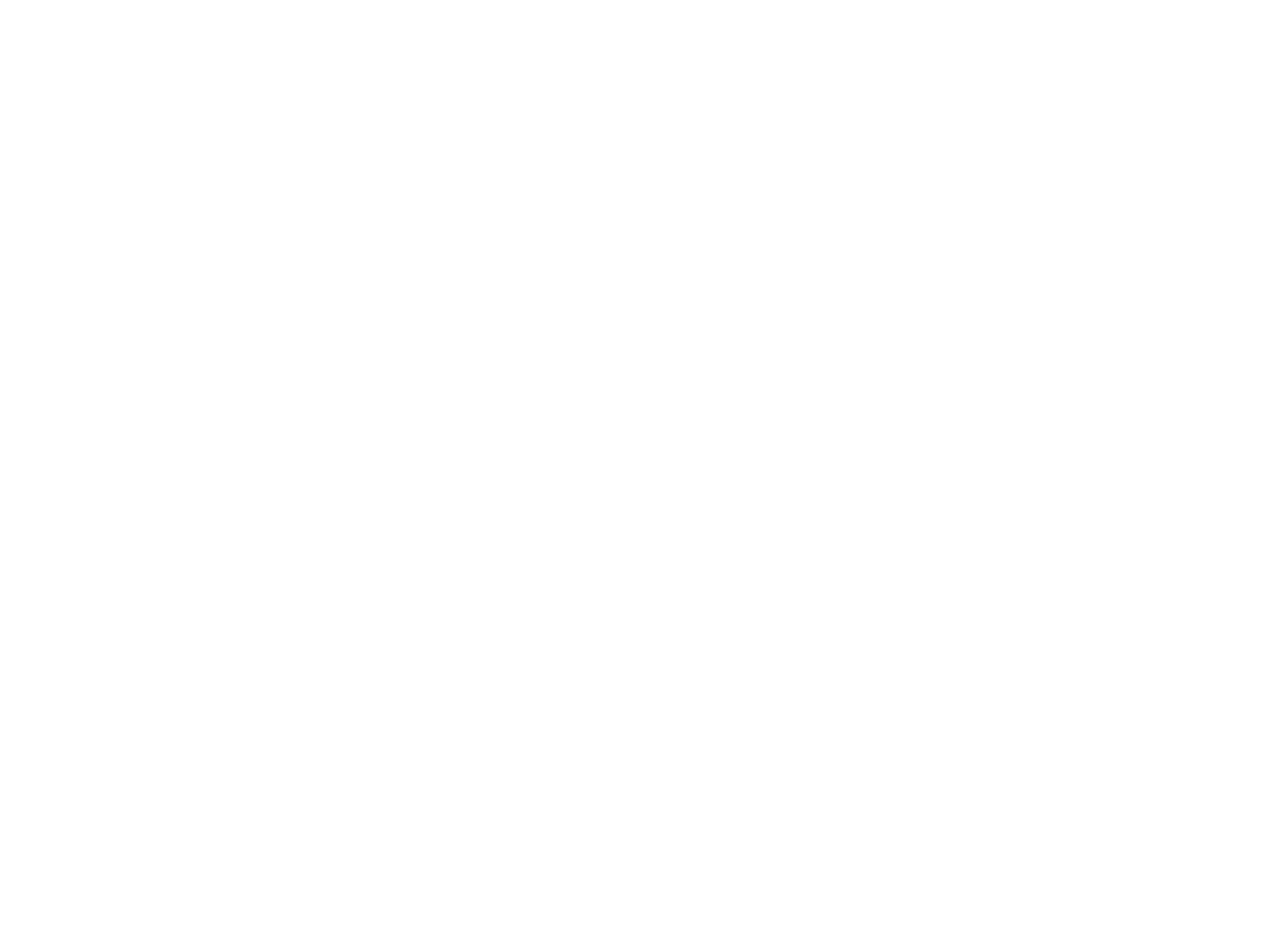
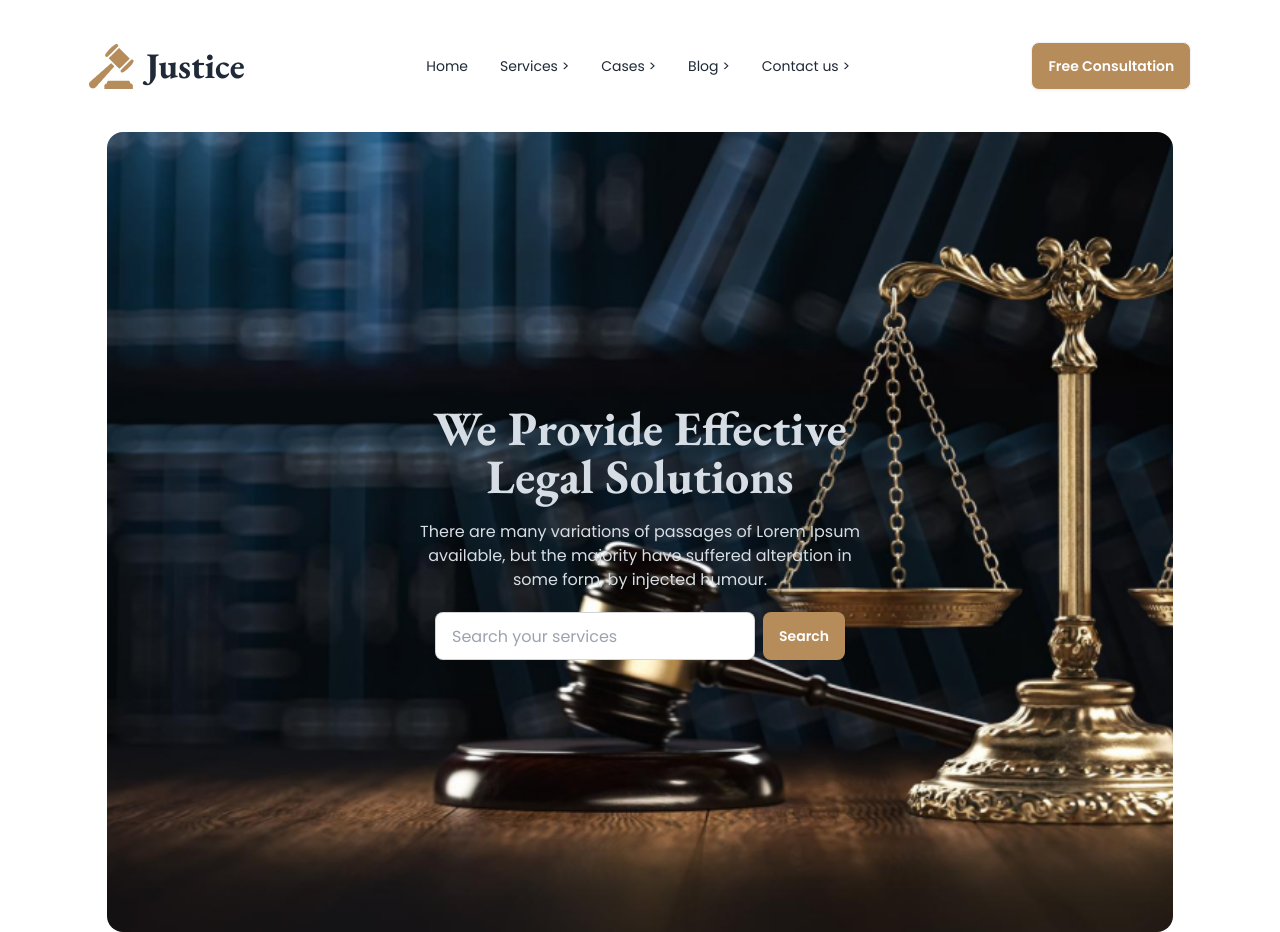
Before and after one commit to sujanchakma1/legal-solution-practice, a plain HTML site: page index.html in a window 1280 px wide. Before the commit the page ends 800 px from the top, so only its background shows below. Drawn offline with nearby package versions, Linux system fonts and the light colour scheme.

Commit message:
added header section

```diff
--- a/index.html
+++ b/index.html
@@ -4,8 +4,78 @@
   <meta charset="UTF-8">
   <meta name="viewport" content="width=device-width, initial-scale=1.0">
   <title>Legal Solution Practice</title>
+  <!-- DaisyUI and tailwind css -->
+  <link href="https://cdn.jsdelivr.net/npm/daisyui@4.12.23/dist/full.min.css" rel="stylesheet" type="text/css" />
+  <script src="https://cdn.tailwindcss.com"></script>
+  <!-- poppin fonts -->
+  <script src="https://cdn.tailwindcss.com"></script>
+  <link rel="preconnect" href="https://fonts.googleapis.com">
+  <link rel="preconnect" href="https://fonts.gstatic.com" crossorigin>
+  <link href="https://fonts.googleapis.com/css2?family=Poppins:ital,wght@0,100;0,200;0,300;0,400;0,500;0,600;0,700;0,800;0,900;1,100;1,200;1,300;1,400;1,500;1,600;1,700;1,800;1,900&display=swap" rel="stylesheet">
+  <!-- Garamong fonts -->
+  <link rel="preconnect" href="https://fonts.googleapis.com">
+  <link rel="preconnect" href="https://fonts.gstatic.com" crossorigin>
+  <link href="https://fonts.googleapis.com/css2?family=EB+Garamond:ital,wght@0,400..800;1,400..800&display=swap" rel="stylesheet">
+  <style>
+    .poppins-fonts {
+     font-family: "Poppins", serif;
+    }
+    .eb-garamond-fonts {
+     font-family: "EB Garamond", serif;
+    }
+  </style>
+    <script>
+      tailwind.config = {
+        theme: {
+          extend: {
+            colors: {
+              beguni: '#B68C5A',
+              Dark: '#707070',
+            }
+          }
+        }
+      }
+    </script>
+
 </head>
-<body>
+<body class="poppins-fonts">
+  <!-- navvar -->
+  <header class="lg:mx-auto md:mx-auto">
+    <div class="navbar flex justify-around lg:my-8 md:my-8">
+      <div class="">
+        <img class="mr-3" src="./images/Group 1.png" alt="">
+        <a class="font-bold text-4xl eb-garamond-fonts">Justice</a>
+      </div>
+      <div class="navbar-center hidden lg:flex">
+        <ul class="menu menu-horizontal px-1 Dark">
+          <li><a>Home</a></li>
+          <li><a>Services ></a></li>
+          <li><a>Cases ></a></li>
+          <li><a>Blog ></a></li>
+          <li><a>Contact us ></a></li>
+        </ul>
+      </div>
+      <div class="">
+      <a class="bg-beguni text-white btn font-semibold">Free Consultation</a>
+      </div>
+    </div>
 
+    <!-- banner section -->
+  <div class="hero xl::px-60 xl::py-28 poppins-fonts lg:h-screen md:h-screen md:bg-center lg:bg-cover md:bg-cover mx-auto lg:w-10/12 md:w-8/12 sm:w-10/12 rounded-2xl"
+    style="background-image: url(./images/banner.png);">
+    <div class="text-neutral-content text-center ">
+      <div class="max-w-md lg:mt-0  ">
+        <h1 class="mb-5 text-5xl font-bold eb-garamond-fonts">We Provide Effective Legal Solutions</h1>
+        <p class="mb-5">
+          There are many variations of passages of Lorem Ipsum available, but the majority have suffered alteration in some form, by injected humour.
+        </p>
+        <div class="md:flex md:space-x-2 justify-center">
+          <input type="text" placeholder="Search your services" class="input input-bordered w-full max-w-xs" />
+          <button class="btn bg-beguni text-white border-0">Search</button>
+        </div>
+      </div>
+    </div>
+  </div>
+  </header>
 </body>
 </html>
--- /dev/null
+++ b/tailwind.config.js
@@ -0,0 +1,8 @@
+/** @type {import('tailwindcss').Config} */
+module.exports = {
+  content: ["./src/**/*.{html,js}"],
+  theme: {
+    extend: {},
+  },
+  plugins: [],
+}
```
Also changed, not shown: images/Group 1.png (added).
